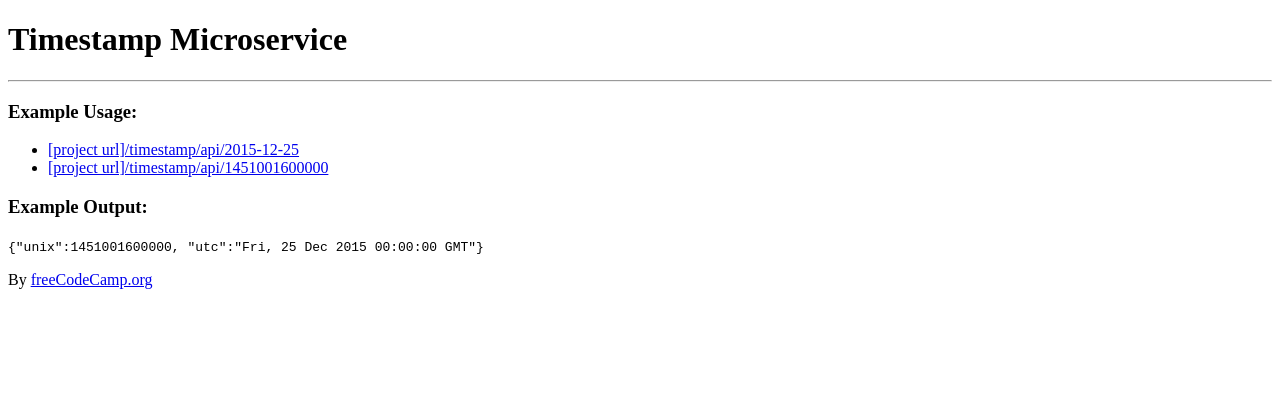
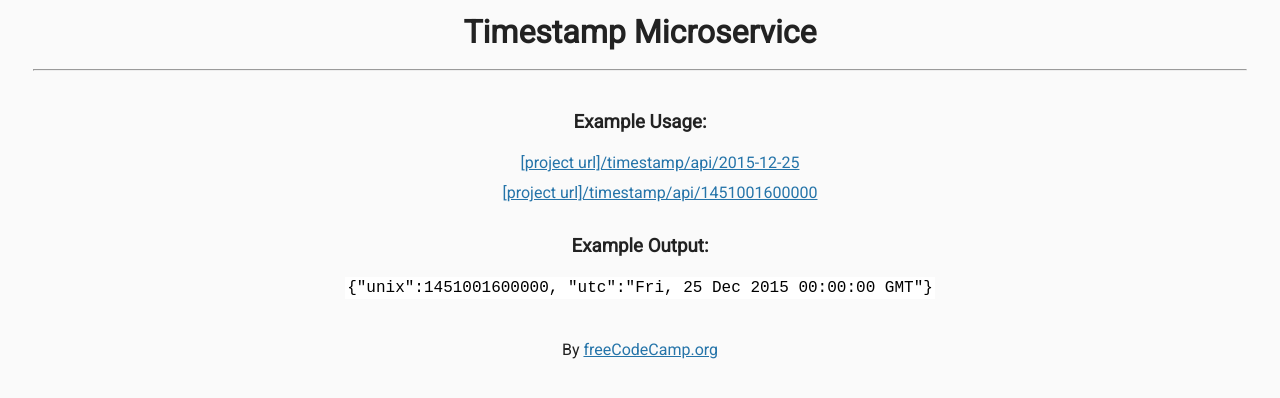
Before and after one commit to lhiguer1/Express-Microservices, a website: page timestamp/views/index.html in a window 1280 px wide. Drawn offline with Linux system fonts and the light colour scheme; files that its build step writes are made by us from their sources; the site is published under a folder, as on GitHub Pages, so addresses that start at the root find nothing.

Commit message:
timestamp: change static file path

```diff
--- a/timestamp/index.js
+++ b/timestamp/index.js
@@ -3,7 +3,7 @@ const path = require('path');
 var router = express.Router();
 
 
-router.use('/static/css', express.static(path.join(__dirname,'static', 'css')));
+router.use(express.static(path.join(__dirname,'static')));
 
 /* GET users listing. */
 router.get('/', (req, res) => {
--- a/timestamp/views/index.html
+++ b/timestamp/views/index.html
@@ -5,7 +5,7 @@
       <title>Timestamp Microservice | freeCodeCamp.org</title>
       <link rel="shortcut icon" href="https://cdn.freecodecamp.org/universal/favicons/favicon-32x32.png" type="image/x-icon"/>
       <link href="https://fonts.googleapis.com/css?family=Roboto" rel="stylesheet" type="text/css">
-      <link href="/timestamp/static/css/style.css" rel="stylesheet" type="text/css">
+      <link href="css/style.css" rel="stylesheet" type="text/css">
    </head>
 
    <body>
@@ -14,8 +14,8 @@
     <div class="container">
       <h3>Example Usage:</h3>
       <ul>
-        <li><a href="timestamp/api/2015-12-25">[project url]/timestamp/api/2015-12-25</a></li>
-        <li><a href="timestamp/api/1451001600000">[project url]/timestamp/api/1451001600000</a></li>
+        <li><a href="api/2015-12-25">[project url]/timestamp/api/2015-12-25</a></li>
+        <li><a href="api/1451001600000">[project url]/timestamp/api/1451001600000</a></li>
       </ul>
 
       <h3>Example Output:</h3>
```
